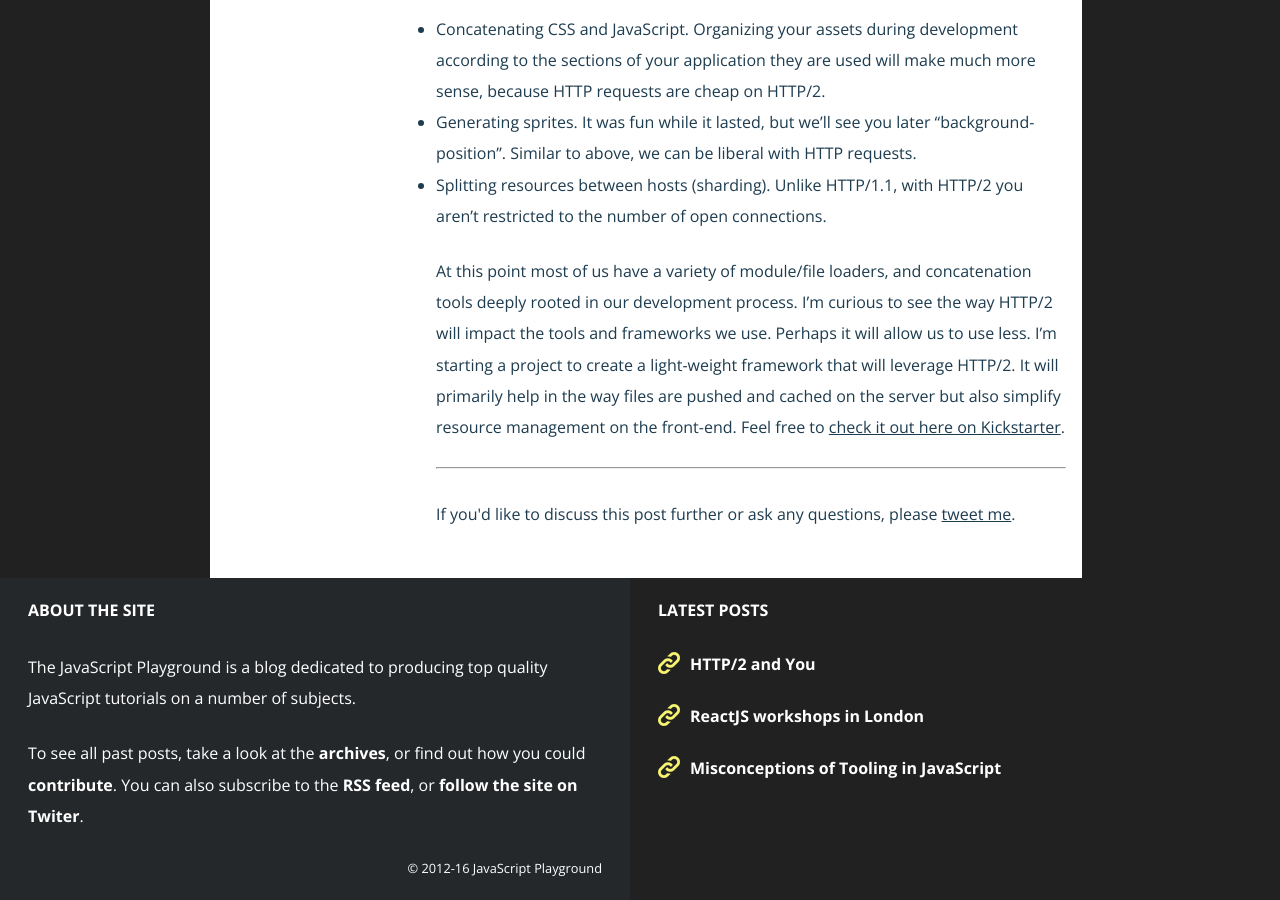
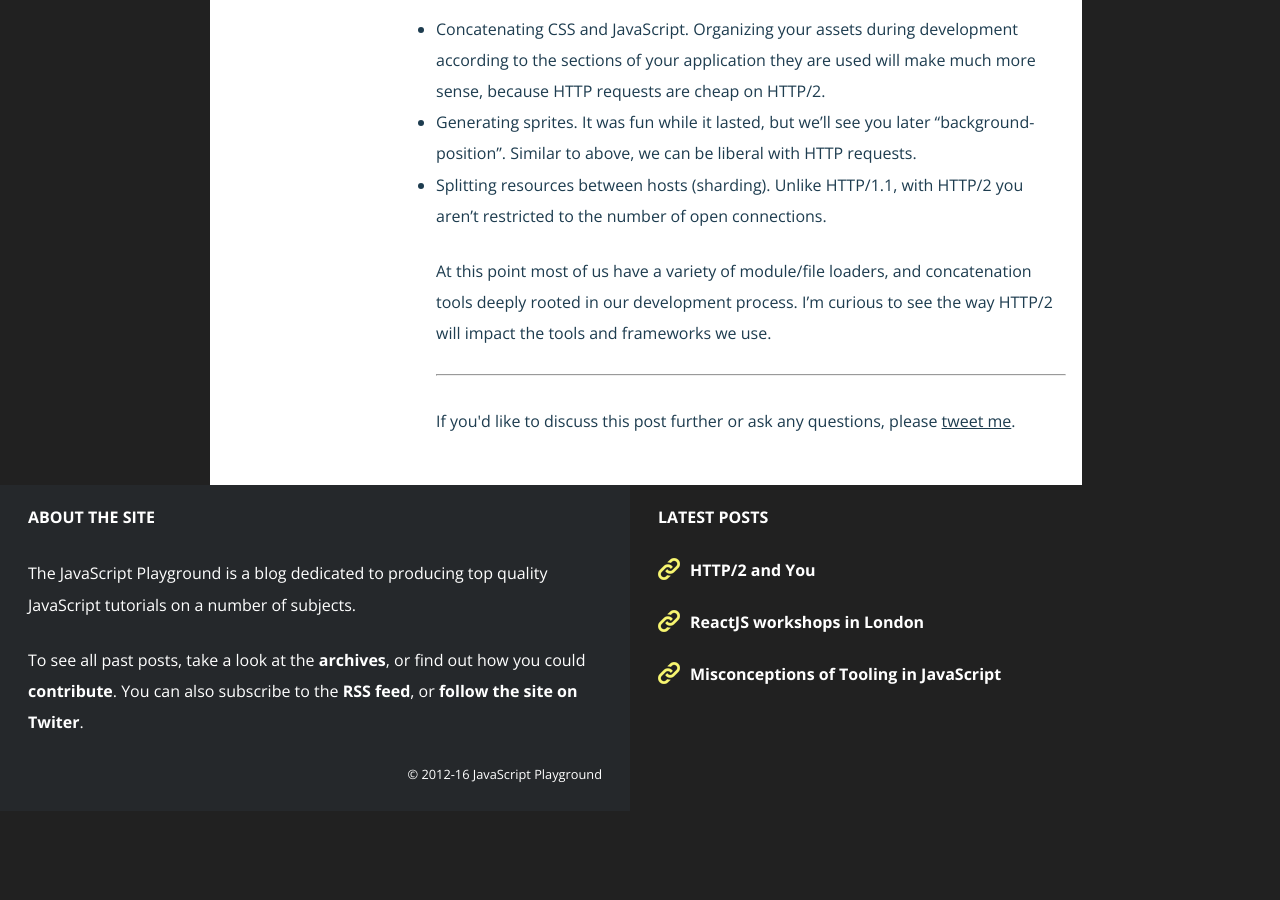
Before and after one commit to jackfranklin/javascriptplayground.com, a Jekyll site: the page built from _posts/2016-03-18-http2-and-you.md, in a window 1280 px wide and 900 px high, scrolled down 4824 px. Built offline with Jekyll 4.4.1, drawn with Linux system fonts in a browser that asks for light colours; nearby versions of some CDN libraries; a script that is not in the unit is left out; comment, search, counter and statistics services are not loaded; after the commit the page ends 5635 px from its top, so only the background shows below that.

Commit message:
HTTP/2 and You: Remove Kickstarter link.

```diff
--- a/_posts/2016-03-18-http2-and-you.md
+++ b/_posts/2016-03-18-http2-and-you.md
@@ -123,4 +123,4 @@ It's much to digest - I know, but ultimately not only will our websites be faste
 - Generating sprites. It was fun while it lasted, but we'll see you later "background-position". Similar to above, we can be liberal with HTTP requests.
 - Splitting resources between hosts (sharding). Unlike HTTP/1.1, with HTTP/2 you aren't restricted to the number of open connections.
 
-At this point most of us have a variety of module/file loaders, and concatenation tools deeply rooted in our development process. I'm curious to see the way HTTP/2 will impact the tools and frameworks we use. Perhaps it will allow us to use less. I'm starting a project to create a light-weight framework that will leverage HTTP/2. It will primarily help in the way files are pushed and cached on the server but also simplify resource management on the front-end. Feel free to [check it out here on Kickstarter](https://www.kickstarter.com/projects/adamhenson/jillion-an-open-source-javascript-framework-for-ht).
+At this point most of us have a variety of module/file loaders, and concatenation tools deeply rooted in our development process. I'm curious to see the way HTTP/2 will impact the tools and frameworks we use.
```
